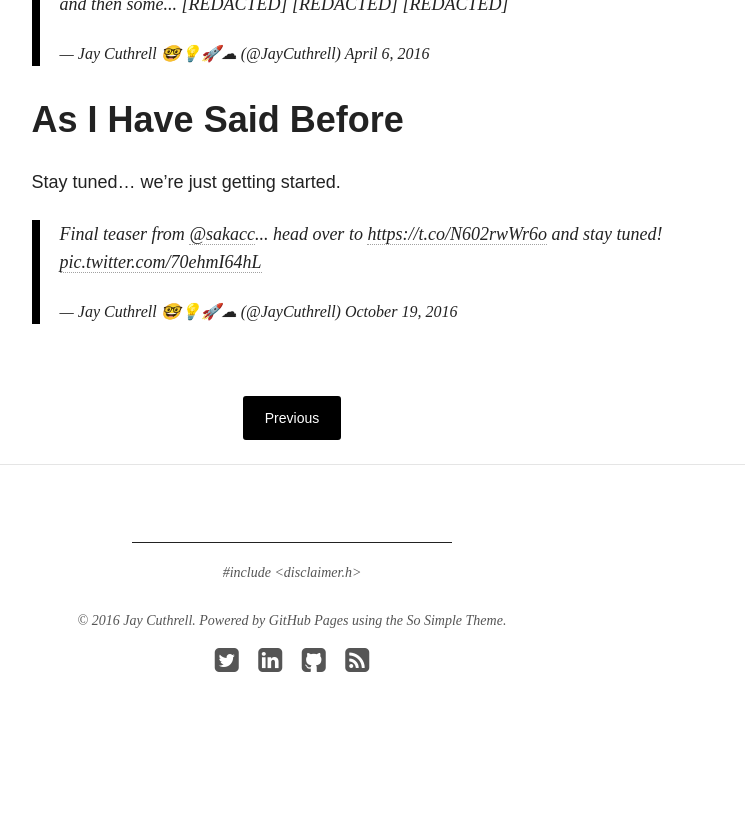
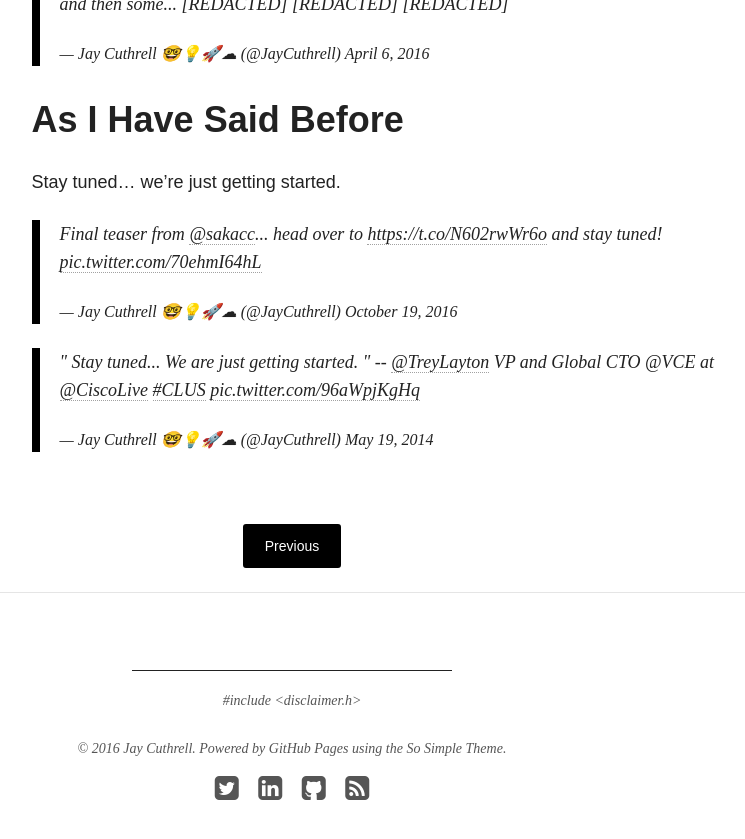
Before and after one commit to nsshommo/jaycuthrell.github.io, a Jekyll site: the page built from blog/_posts/2016-10-22-my-sixth-year-at-vce.md, in a window 1280 px wide and 900 px high, scrolled down 5948 px. Shown: the top 839 px of the window, without its empty margins (348-1093 px from the left). Built offline with Jekyll 4.4.1, drawn with Linux system fonts in a browser that asks for light colours; nearby versions of some CDN libraries; comment, search, counter and statistics services are not loaded; before the commit the page ends 6720 px from its top, so only the background shows below that.

Commit message:
more stay tuned

```diff
--- a/blog/_posts/2016-10-22-my-sixth-year-at-vce.md
+++ b/blog/_posts/2016-10-22-my-sixth-year-at-vce.md
@@ -213,3 +213,14 @@ Cuthrell 🤓💡🚀☁ (@JayCuthrell) <a
 href="https://twitter.com/JayCuthrell/status/788786403664535552">October 19,
 2016</a></blockquote>
 <script async src="//platform.twitter.com/widgets.js" charset="utf-8"></script>
+
+<blockquote class="twitter-tweet" data-lang="en"><p lang="en" dir="ltr">&quot;
+Stay tuned... We are just getting started. &quot; -- <a
+href="https://twitter.com/treylayton">@TreyLayton</a> VP and Global CTO @VCE at
+<a href="https://twitter.com/CiscoLive">@CiscoLive</a> <a
+href="https://twitter.com/hashtag/CLUS?src=hash">#CLUS</a> <a
+href="http://t.co/96aWpjKgHq">pic.twitter.com/96aWpjKgHq</a></p>&mdash; Jay
+Cuthrell 🤓💡🚀☁ (@JayCuthrell) <a
+href="https://twitter.com/JayCuthrell/status/468484996773052416">May 19,
+2014</a></blockquote>
+<script async src="//platform.twitter.com/widgets.js" charset="utf-8"></script>
```
